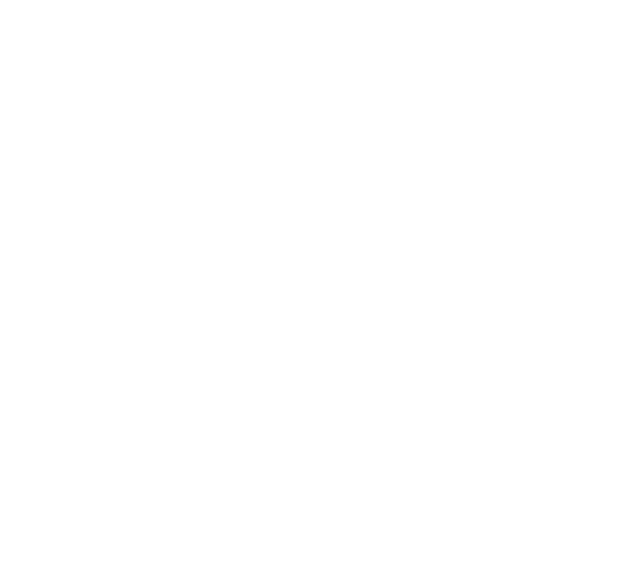
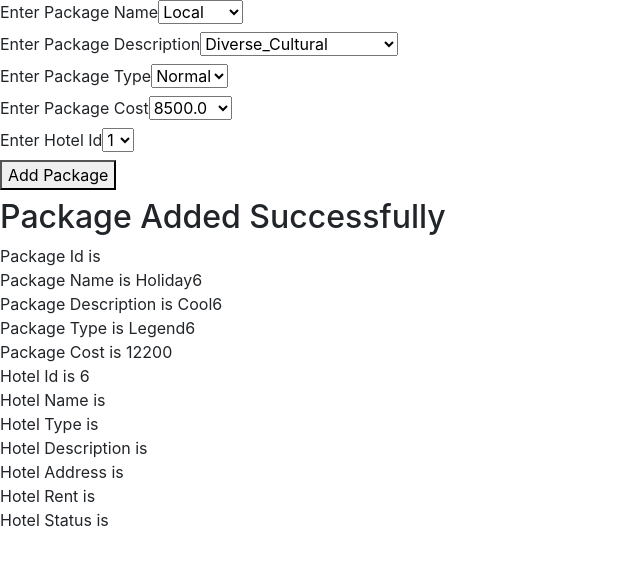
Before and after one commit to Navaneeth1220/tms_frontend, a React (Create React App) app in the folder tms/: page / in a window 1280 px wide. Shown: the top 566 px of the page, without its empty margins (0-640 px from the left). Built offline with nearby package versions, Linux system fonts and the light colour scheme.

Commit message:
AddPackage DropDown Added

```diff
--- a/tms/src/App.js
+++ b/tms/src/App.js
@@ -107,7 +107,7 @@
 
       {/*<DisplayPackageList packs = {packs} />*/}
 
-      {/*<AddPackage />*/}
+      {<AddPackage />}
 
 
 
--- a/tms/src/component/Package/AddPackage.js
+++ b/tms/src/component/Package/AddPackage.js
@@ -5,14 +5,15 @@
 
 export default function AddPackage() {
 
-     /*const pack6 = {
-       packageName: "Holiday6",
-       packageDescription: "Cool6",
-       packageType: "Legend6",
-       packageCost: 12200.0,
-       hotelId: 6,
+    const pack6 = {
 
-   }*/
+        packageName: "Holiday6",
+        packageDescription: "Cool6",
+        packageType: "Legend6",
+        packageCost: 12200.0,
+        hotelId: 6,
+
+    }
 
     const packageNameRef = React.createRef();
     const packageDescriptionRef = React.createRef();
@@ -20,14 +21,14 @@
     const packageCostRef = React.createRef();
     const hotelIdRef = React.createRef();
 
+    const response = { pack: pack6, errMsg: undefined };
+
     const initialState = {
         packageName: undefined,
         packageDescription: undefined,
         packageType: undefined,
         packageCost: undefined,
         hotelId: undefined,
-        pack: undefined,
-        errMsg: undefined,
         formStatus: "",
     };
 
@@ -36,7 +37,9 @@
     const submitHandler = (event) => {
 
         event.preventDefault();
-        setNewState({ ...currentState, formStatus: "form submitted successfully" });
+        //setNewState({ ...currentState, formStatus: "form submitted successfully" });
+        let formData = { ...currentState };
+        console.log("form data that has to be sent to service", formData)
 
     };
 
@@ -48,7 +51,6 @@
 
             ...currentState,
             [fieldName]: fieldValue,
-            pack: undefined,
             errMsg: undefined,
         };
 
@@ -62,70 +64,85 @@
             <form onSubmit={(event) => submitHandler(event)}>
                 <div>
                     <label>Enter Package Name</label>
-                    <input
+                    <select
                         name="packageName"
                         type="text"
                         ref={packageNameRef}
-                        onChange={() => setFieldState(packageNameRef)}
-                    />
+                        onChange={() => setFieldState(packageNameRef)}>
+                        <option value="local">Local</option>
+                        <option value="national">National</option>
+                    </select>
                 </div>
+
                 <div>
                     <label>Enter Package Description </label>
-                    <input
+                    <select
                         name="packageDescription"
                         type="text"
                         ref={packageDescriptionRef}
-                        onChange={() => setFieldState(packageDescriptionRef)}
-                    />
+                        onChange={() => setFieldState(packageDescriptionRef)}>
+                        <option value="diverse_cultural">Diverse_Cultural</option>
+                        <option value="challenging_adventure">Challenging_Adventure</option>
+                    </select>
                 </div>
+
                 <div>
                     <label>Enter Package Type</label>
-                    <input
+                    <select
                         name="packageType"
                         type="text"
                         ref={packageTypeRef}
-                        onChange={() => setFieldState(packageTypeRef)}
-                    />
+                        onChange={() => setFieldState(packageTypeRef)}>
+                        <option value="normal">Normal</option>
+                        <option value="ultra">Ultra</option>
+                    </select>
                 </div>
+
                 <div>
-                    <label>Enter Hotel Cost</label>
-                    <input
+                    <label>Enter Package Cost</label>
+                    <select
                         name="packageCost"
                         type="number"
                         ref={packageCostRef}
-                        onChange={() => setFieldState(packageCostRef)}
-                    />
+                        onChange={() => setFieldState(packageCostRef)}>
+                        <option value="8500.0">8500.0</option>
+                        <option value="10500.0">10500.0</option>
+                    </select>
                 </div>
+
                 <div>
                     <label>Enter Hotel Id</label>
-                    <input
+                    <select
                         name="hotelId"
                         type="number"
                         ref={hotelIdRef}
-                        onChange={() => setFieldState(hotelIdRef)}
-                    />
+                        onChange={() => setFieldState(hotelIdRef)}>
+                        <option value="1">1</option>
+                        <option value="3">3</option>
+                    </select>
                     <br />
+
                     <button type="submit">Add Package</button>
                 </div>
             </form>
             <h2>{currentState.formStatus}</h2>
 
             {
-                currentState.pack ? (
+                response.pack ? (
 
                     <div>
                         <h2>Package Added Successfully</h2>
-                        <DisplayPackageDetails pack={currentState.pack} />
+                        <DisplayPackageDetails pack={response.pack} />
                     </div>
 
                 ) : ""}
 
             {
-                currentState.errMsg ? (
+                response.errMsg ? (
 
                     <div className={commonStyle.error}>
                         Package Request Was Not Successful <br />
-                        {currentState.errMsg}
+                        {response.errMsg}
                     </div>
 
                 ) : ""}
```
